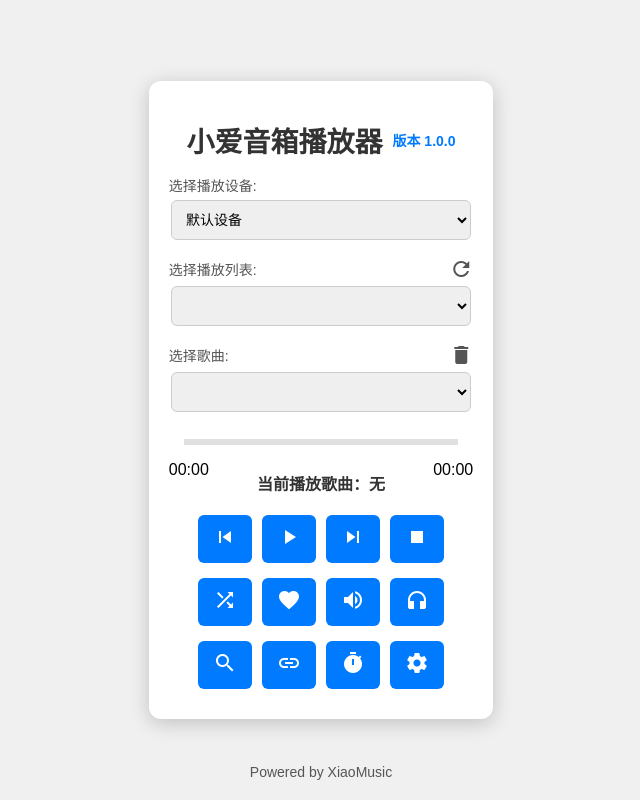
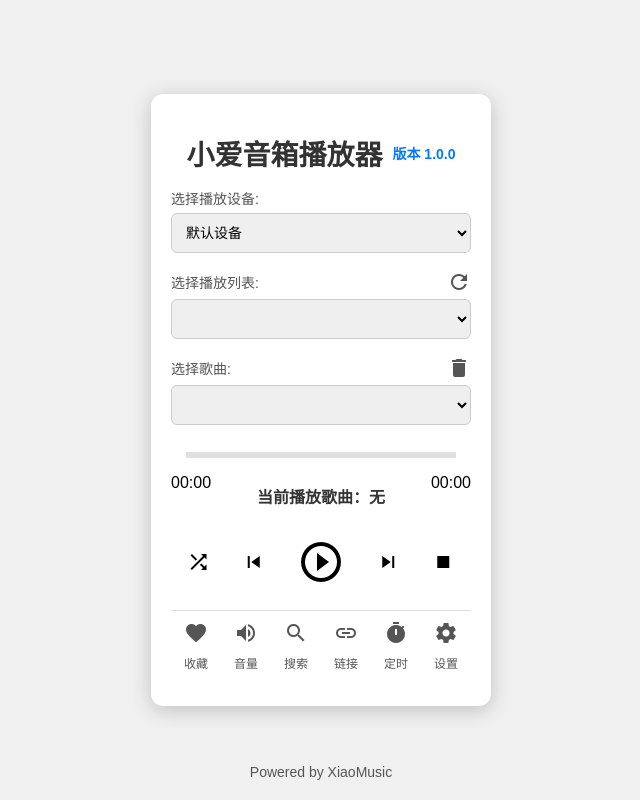
Before and after one commit to hanxi/xiaomusic_admin, a plain HTML site: page default/index.html in a window 1280 px wide. Shown: the whole page, without its empty margins (319-959 px from the left). Drawn offline with Linux system fonts and the light colour scheme; no server answers.

Commit message:
修改默认主题

```diff
--- a/default/index.html
+++ b/default/index.html
@@ -5,9 +5,9 @@
     <meta charset="UTF-8">
     <meta name="viewport" content="width=device-width, initial-scale=1.0">
     <title>小爱音箱操控面板</title>
-    <link href="https://fonts.googleapis.com/icon?family=Material+Icons" rel="stylesheet">
-    <script src="./jquery-3.7.1.min.js?version=1733743591"></script>
-    <link rel="stylesheet" href="./main.css?version=1733743591">
+    <link href="https://fonts.googleapis.com/css?family=Material+Icons|Material+Icons+Outlined" rel="stylesheet">
+    <script src="./jquery-3.7.1.min.js?version=1733933734"></script>
+    <link rel="stylesheet" href="./main.css?version=1733933734">
     <link rel="icon" href="./favicon.ico">
 
     <!-- Google tag (gtag.js) -->
@@ -53,69 +53,71 @@
         <select id="music_name" class="song-selector">
         </select>
 
-        <progress class="progress" id="progress" value="0" max="100"></progress>
-        <div style="display: flex; justify-content: space-between; width: 100%;">
-            <span class="current-time" id="current-time">0:00</span>
-            <div class="current-song" id="playering-music">当前播放歌曲：无</div>
-            <span class="duration" id="duration">0:00</span>
+        <div id="device-audio">
+          <progress class="progress" id="progress" value="0" max="100"></progress>
+          <div style="display: flex; justify-content: space-between; width: 100%;">
+              <span class="current-time" id="current-time">0:00</span>
+              <div class="current-song" id="playering-music">当前播放歌曲：无</div>
+              <span class="duration" id="duration">00:00</span>
+          </div>
         </div>
-        <audio id="audio" controls src="" autoplay>
-        </audio>
+        <audio id="audio" controls src="" autoplay></audio>
+
         <div class="buttons">
             <div class="player-controls button-group">
-                <button onclick="prevTrack()">
+                <div id="modeBtn" onclick="togglePlayMode()" class="control-button device-enable">
+                    <span class="material-icons">shuffle</span>
+                    <span class="tooltip">切换播放模式</span>
+                </div>
+                <div onclick="prevTrack()" class="control-button device-enable">
                     <span class="material-icons">skip_previous</span>
                     <span class="tooltip">上一首</span>
-                </button>
-                <button onclick="playOnDevice()">
-                    <span class="material-icons" id="playPauseIcon">play_arrow</span>
+                </div>
+                <div onclick="play()" class="control-button">
+                    <span class="material-icons-outlined play">play_circle_outline</span>
                     <span class="tooltip">播放</span>
-                </button>
-                <button onclick="nextTrack()">
+                </div>
+                <div onclick="nextTrack()" class="control-button device-enable">
                     <span class="material-icons">skip_next</span>
                     <span class="tooltip">下一首</span>
-                </button>
-                <button onclick="stopPlay()">
-                    <span class="material-icons" id="playPauseIcon">stop</span>
+                </div>
+                <div onclick="stopPlay()" class="control-button device-enable">
+                    <span class="material-icons">stop</span>
                     <span class="tooltip">关机</span>
-                </button>
+                </div>
 
             </div>
             <div class="mode-controls button-group">
-                <button id="modeBtn" onclick="togglePlayMode()">
-                    <span class="material-icons">shuffle</span>
-                    <span class="tooltip">切换播放模式</span>
-                </button>
-                <button onclick="addToFavorites()" class="favorite">
+                <div onclick="addToFavorites()" class="favorite icon-item device-enable">
                     <span class="material-icons">favorite</span>
-                    <span class="tooltip">收藏歌曲</span>
-                </button>
-                <button onclick="toggleVolume()">
+                    <p>收藏</p>
+                </div>
+                <div onclick="toggleVolume()" class="icon-item device-enable">
                     <span class="material-icons">volume_up</span>
-                    <span class="tooltip">调节音量</span>
-                </button>
-                <button onclick="toggleLocalPlay()" id="web_play">
+                    <p>音量</p>
+                </div>
+<!--
+                <div onclick="toggleLocalPlay()" id="web_play">
                     <span class="material-icons">headphones</span>
                     <span class="tooltip">网页播放</span>
-                </button>
-            </div>
-            <div class="mode-controls button-group">
-                <button onclick="toggleSearch()">
+                </div>
+-->
+                <div onclick="toggleSearch()" class="icon-item device-enable">
                     <span class="material-icons">search</span>
-                    <span class="tooltip">搜索歌曲</span>
-                </button>
-                <button onclick="togglePlayLink()">
+                    <p>搜索</p>
+                </div>
+                <div onclick="togglePlayLink()" class="icon-item device-enable">
                     <span class="material-icons">link</span>
-                    <span class="tooltip">播放链接</span>
-                </button>
-                <button onclick="toggleTimer()">
+                    <p>链接</p>
+                </div>
+                <div onclick="toggleTimer()" class="icon-item device-enable">
                     <span class="material-icons">timer</span>
-                    <span class="tooltip">定时关机</span>
-                </button>
-                <button onclick="openSettings()">
+                    <p>定时</p>
+                </div>
+                <div onclick="openSettings()" class="icon-item">
                     <span class="material-icons">settings</span>
-                    <span class="tooltip">设置</span>
-                </button>
+                    <p>设置</p>
+                </div>
             </div>
         </div>
     </div>
@@ -194,7 +196,7 @@
       Powered by XiaoMusic
     </div>
 
-    <script src="./md.js?version=1733743591">
+    <script src="./md.js?version=1733933734">
     </script>
 </body>
 
--- a/default/main.css
+++ b/default/main.css
@@ -112,12 +112,12 @@ button:hover {
   bottom: 150%; /* 控制tooltip相对按钮的位置 */
   left: 50%;
   margin-left: -50px; /* 调整位置以居中显示 Tooltip */
-  width: 100px; /* 设置固定宽度以保证足够的显示空间 */
+  width: 80px; /* 设置固定宽度以保证足够的显示空间 */
   white-space: nowrap; /* 防止换行 */
   opacity: 0;
   transition: opacity 0.3s;
 }
-button:hover .tooltip,.option-inline:hover .tooltip {
+button:hover .tooltip,.option-inline:hover .tooltip,.control-button:hover .tooltip {
   visibility: visible;
   opacity: 1;
 }
@@ -129,8 +129,11 @@ button:hover .tooltip,.option-inline:hover .tooltip {
 }
 .option-inline:hover .tooltip {
   /* 位置调整到左边 */
-  left: -80px; /* 调整位置以居中显示 Tooltip */
+  left: -50px; /* 调整位置以居中显示 Tooltip */
   bottom: 0;
+}
+.control-button{
+  position: relative; /* 为tooltip绝对定位做准备 */
 }
 .progress {
   width: 90%;
@@ -193,8 +196,14 @@ progress::-webkit-progress-value {
 
 .player-controls {
   display: flex;
-  justify-content: center;
+  justify-content: space-around;
   align-items: center;
+  margin-top: 20px;
+  margin-bottom: 20px;
+}
+
+.play {
+  font-size: 48px;
 }
 
 .footer {
@@ -202,6 +211,7 @@ progress::-webkit-progress-value {
   bottom: 20px;
   font-size: 14px;
   color: #555;
+  user-select: none;
 }
 
 .timer-tooltip {
@@ -306,3 +316,29 @@ textarea {
 .song-selector {
   width: 300px;
 }
+
+.mode-controls {
+  display: flex;
+  justify-content: space-around;
+  align-items: center;
+  padding: 10px 0;
+  border-top: 1px solid #ddd;
+  color: #555;
+}
+.icon-item {
+  text-align: center;
+}
+
+.icon-item p {
+  font-size: 12px;
+  margin: 5px 0 0;
+}
+.disabled {
+  color: #ccc;
+  pointer-events: none;
+}
+
+span,p {
+  cursor: pointer;
+  user-select: none;
+}
--- a/default/md.js
+++ b/default/md.js
@@ -29,7 +29,28 @@ const playModes = {
 
 let favoritelist = []; //收藏列表
 
+function webPlay() {
+  console.log("webPlay");
+  const music_name = $("#music_name").val();
+  $.get(`/musicinfo?name=${music_name}`, function (data, status) {
+    console.log(data);
+    if (data.ret == "OK") {
+      validHost(data.url) && $("audio").attr("src", data.url);
+    }
+  });
+}
+
+function play() {
+  var did = $("#did").val();
+  if (did == "web_device") {
+    webPlay();
+  } else {
+    playOnDevice();
+  }
+}
+
 function playOnDevice() {
+  console.log("playOnDevice");
   var music_list = $("#music_list").val();
   var music_name = $("#music_name").val();
   if (no_warning) {
@@ -153,7 +174,7 @@ $.get("/getsetting", function (data, status) {
   }
   console.log("cur_did", did);
   console.log("dids", dids);
-  if (dids.length > 0 && (did == null || did == "" || !dids.includes(did))) {
+  if (did != "web_device" && dids.length > 0 && (did == null || did == "" || !dids.includes(did))) {
     did = dids[0];
     localStorage.setItem("cur_did", did);
   }
@@ -189,6 +210,11 @@ $.get("/getsetting", function (data, status) {
       }
     }
   });
+  var option = $("<option></option>")
+    .val("web_device")
+    .text("本机")
+    .prop("selected", "web_device" === did);
+  $("#did").append(option);
 
   console.log("cur_did", did);
   $("#did").change(function () {
@@ -198,6 +224,16 @@ $.get("/getsetting", function (data, status) {
     console.log("cur_did", did);
     location.reload();
   });
+
+  if (did == "web_device") {
+    $("#audio").fadeIn();
+    $("#device-audio").fadeOut();
+    $(".device-enable").addClass('disabled');
+  } else {
+    $("#audio").fadeOut();
+    $("#device-audio").fadeIn();
+    $(".device-enable").removeClass('disabled');
+  }
 });
 
 function compareVersion(version1, version2) {
@@ -329,16 +365,6 @@ $("#play_music_list").on("click", () => {
     console.log(data);
     if (data.ret == "OK") {
       validHost(data.url) && do_play_music_list(music_list, music_name);
-    }
-  });
-});
-
-$("#web_play").on("click", () => {
-  const music_name = $("#music_name").val();
-  $.get(`/musicinfo?name=${music_name}`, function (data, status) {
-    console.log(data);
-    if (data.ret == "OK") {
-      validHost(data.url) && $("audio").attr("src", data.url);
     }
   });
 });
```
Also changed, not shown: default/debug.html (+2 -2 lines), default/downloadtool.html (+2 -2 lines), default/m3u.html (+1 -1 lines), default/setting.html (+10 -3 lines).
